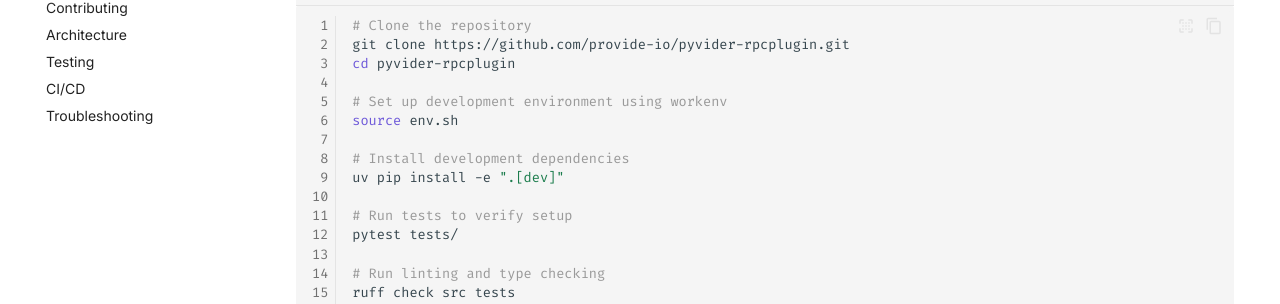
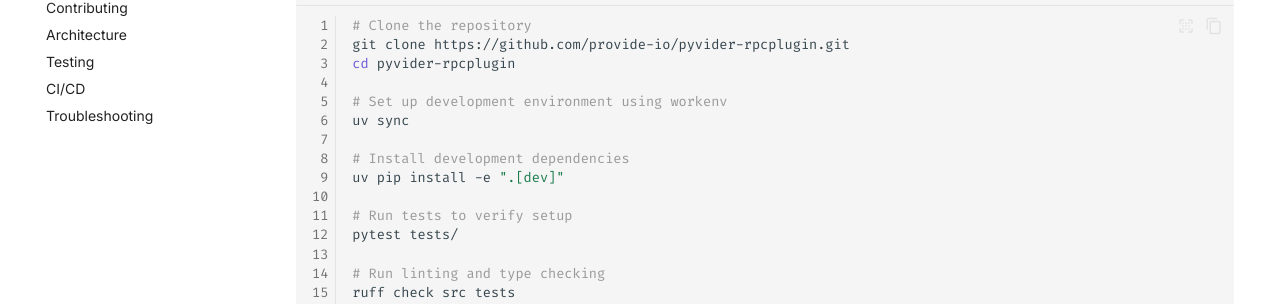
Before and after one commit to provide-io/pyvider-rpcplugin, an MkDocs documentation site: the page built from docs/development/index.md, in a window 1280 px wide and 900 px high, scrolled down 1326 px. Shown: the part 148-452 px from the top of the window. Built offline with MkDocs 1.6.1 and Material for MkDocs 9.7.7, drawn with Linux system fonts in a browser that asks for light colours; comment, search, counter and statistics services are not loaded; the version menu is left out.

Commit message:
🔼⚙️ [skip ci] auto-commit

```diff
--- a/docs/development/index.md
+++ b/docs/development/index.md
@@ -59,7 +59,7 @@ git clone https://github.com/provide-io/pyvider-rpcplugin.git
 cd pyvider-rpcplugin
 
 # Set up development environment using workenv
-source env.sh
+uv sync
 
 # Install development dependencies
 uv pip install -e ".[dev]"
```
Also changed, not shown: docs/development/contributing.md (+1 -1 lines).
